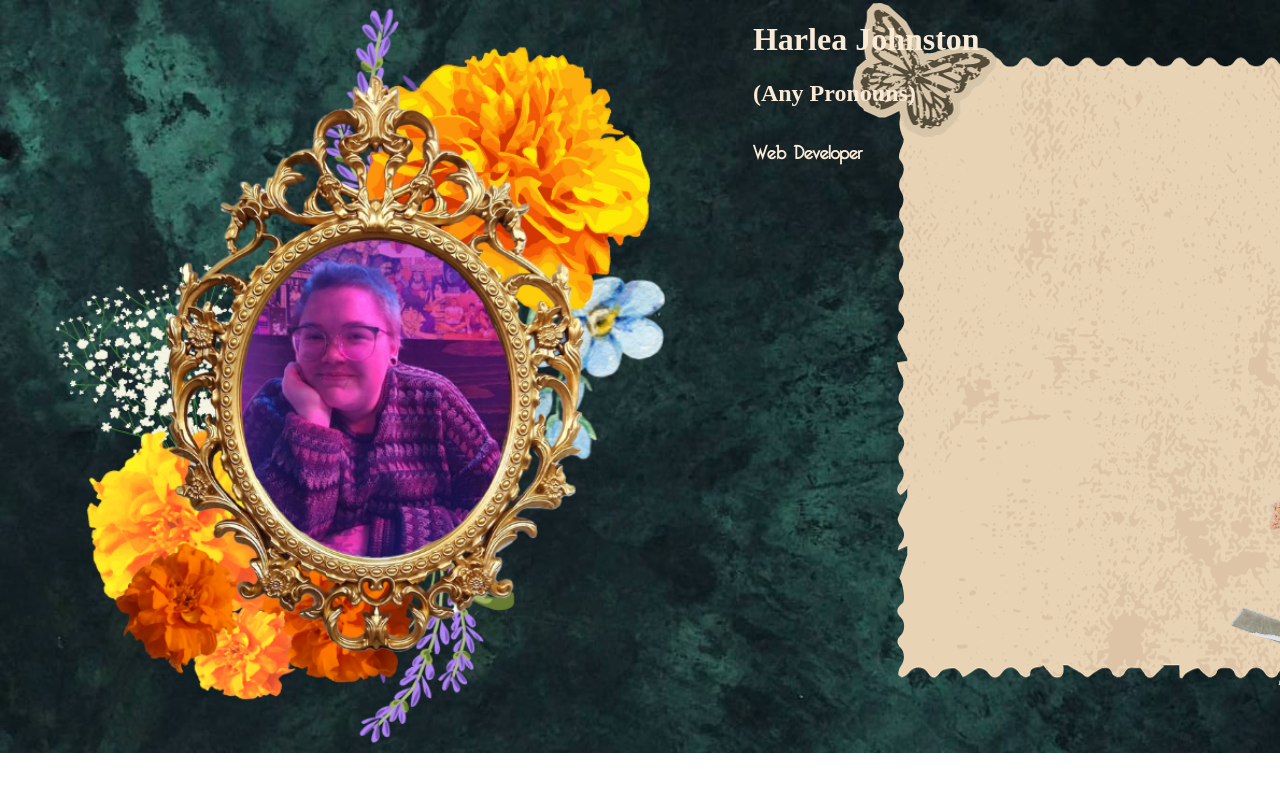
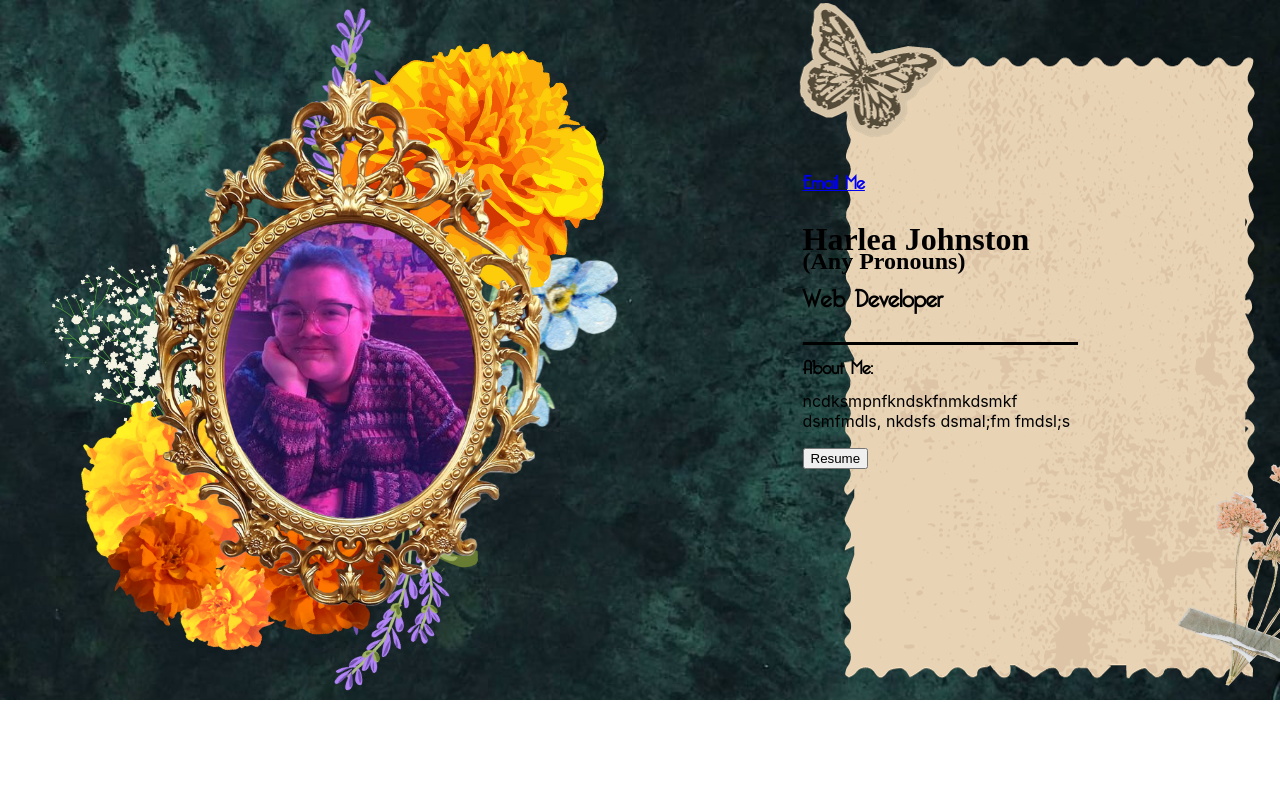
Before and after one commit to HarleaJohnston/Portfolio, a React (Create React App) app in the folder my-app/: page / in a window 1280 px wide. Shown: the top 792 px of the page. Built offline with nearby package versions, Linux system fonts and the light colour scheme; a web font is replaced by a local one.

Commit message:
Brute forcing it
Forcing the text in my div to be on the background img I'm using for the intro box.  Will come back to make it do that with out brute forcing it in the future.

```diff
--- a/my-app/src/App.css
+++ b/my-app/src/App.css
@@ -17,20 +17,44 @@
 }
 
 .imgSize{
-  width: 1000px
+  width: 800px
 }
 
 .introBox{
-  color: antiquewhite;
   background-image: url("./Imgs/BoxImg.png");
   background-repeat: no-repeat;
-  width: 700px;
+  width: 800px;
 }
 
 .HF{
   font-family: HeaderFont;
+  margin-bottom: -30px;
 }
 
 .HF2{
   font-family: HeaderFont2;
 }
+
+.introText{
+  color: black;
+  display: flex;
+  justify-content: center;
+  margin-top: 120px;
+  margin-right: 140px ;
+  padding: 2px;
+}
+
+.line{
+  background-color: black;
+  border-top: 3px solid black;
+}
+
+.about{
+  font-family: HeaderFont2;
+  margin-bottom: -10px;
+  margin-top: -3px;
+}
+
+.aboutMeBox{
+  width: 275px
+}
--- a/my-app/src/App.js
+++ b/my-app/src/App.js
@@ -8,10 +8,22 @@ function App() {
       <div className="webTop">
         <img className="imgSize" src={process.env.PUBLIC_URL + "/MyPic.png"}/>
         <div className="introBox">
-          <h1 className="HF">Harlea Johnston</h1>
-          <h2 className="HF">(Any Pronouns)</h2>
-          <h3 className="HF2">Web Developer</h3>
-
+          <div className="introText">
+            <ul>
+              <h3 className="HF2">
+                <a href={"https://www.google.com/"} target="_blank" rel="noopener noreferrer">Email Me</a>
+              </h3>
+              <h1 className="HF">Harlea Johnston</h1>
+              <h2 className="HF">(Any Pronouns)</h2>
+              <h2 className="HF2">Web Developer</h2>
+              <div className="line"></div>
+              <h3 className="about">About Me:</h3>
+              <div className="aboutMeBox">
+                <p>ncdksmpnfkndskfnmkdsmkf dsmfmdls, nkdsfs dsmal;fm fmdsl;s</p>
+              </div>
+                <button>Resume</button>
+            </ul>
+          </div>
         </div>
       </div>
     </div>
```
